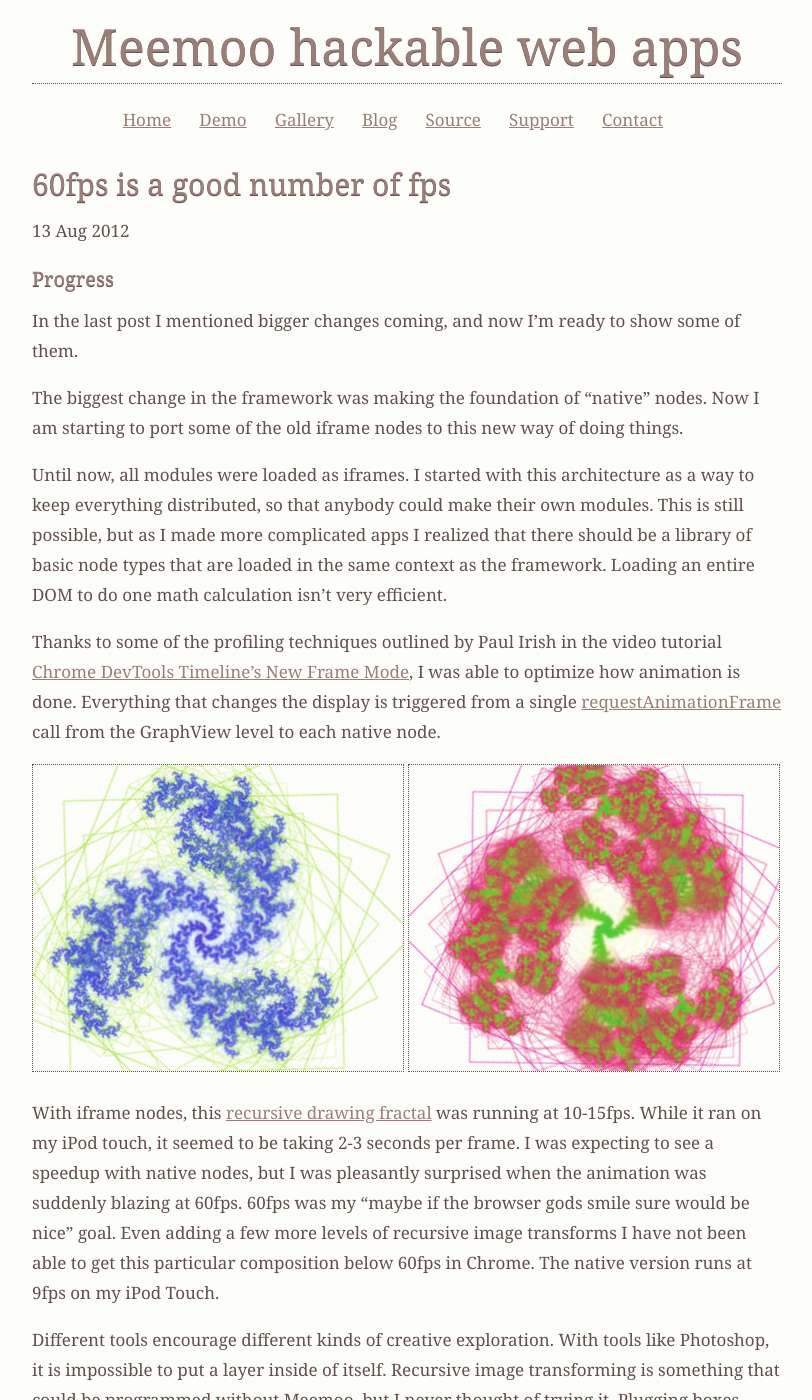
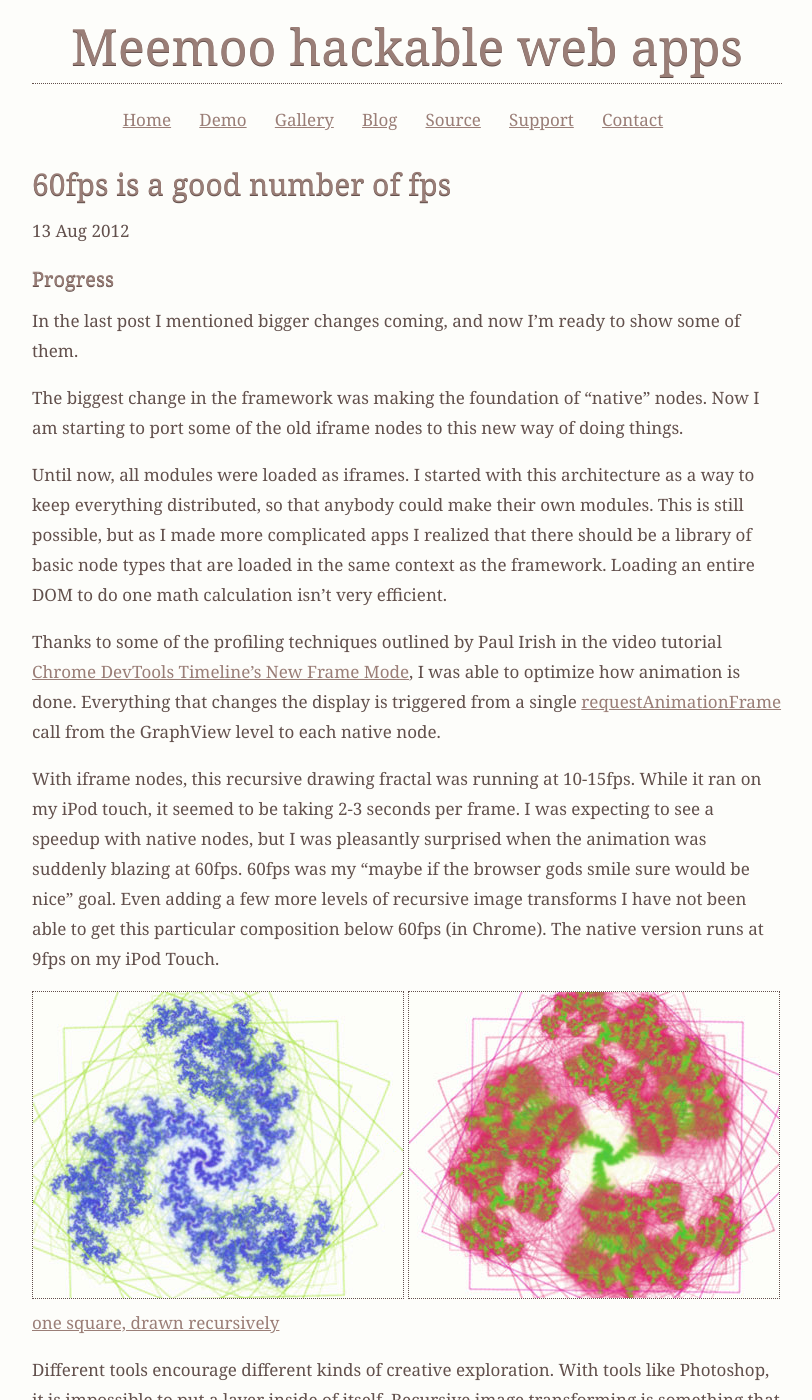
Before and after one commit to meemoo/meemoo.github.io, a Jekyll site: the page built from _posts/2012-08-13-60fps-is-a-good-number-of-fps.markdown, in a window 1280 px wide and 1400 px high. Shown: the whole window, without its empty margins (233-1045 px from the left). Built offline with Jekyll 4.4.1, drawn with Linux system fonts in a browser that asks for light colours; Markdown is read by kramdown in place of the engine named in the settings; comment, search, counter and statistics services are not loaded.

Commit message:
moved images

```diff
--- a/_posts/2012-08-13-60fps-is-a-good-number-of-fps.markdown
+++ b/_posts/2012-08-13-60fps-is-a-good-number-of-fps.markdown
@@ -16,15 +16,17 @@ Until now, all modules were loaded as iframes. I started with this architecture
 
 Thanks to some of the profiling techniques outlined by Paul Irish in the video tutorial [Chrome DevTools Timeline's New Frame Mode](http://www.youtube.com/watch?v=Vp524yo0p44), I was able to optimize how animation is done. Everything that changes the display is triggered from a single [requestAnimationFrame](https://developer.mozilla.org/en-US/docs/DOM/window.requestAnimationFrame) call from the GraphView level to each native node.
 
+With iframe nodes, this recursive drawing fractal was running at 10-15fps. While it ran on my iPod touch, it seemed to be taking 2-3 seconds per frame. I was expecting to see a speedup with native nodes, but I was pleasantly surprised when the animation was suddenly blazing at 60fps. 60fps was my "maybe if the browser gods smile sure would be nice" goal. Even adding a few more levels of recursive image transforms I have not been able to get this particular composition below 60fps (in Chrome). The native version runs at 9fps on my iPod Touch.
+
 <img src="http://meemoo.org/images/recursive-1.jpg" alt="recursive square" width="370" height="306"> <img src="http://meemoo.org/images/recursive-2.jpg" alt="recursive square" width="370" height="306">
-
-With iframe nodes, this [recursive drawing fractal](http://meemoo.org/iframework/#gist/3124854) was running at 10-15fps. While it ran on my iPod touch, it seemed to be taking 2-3 seconds per frame. I was expecting to see a speedup with native nodes, but I was pleasantly surprised when the animation was suddenly blazing at 60fps. 60fps was my "maybe if the browser gods smile sure would be nice" goal. Even adding a few more levels of recursive image transforms I have not been able to get this particular composition below 60fps in Chrome. The native version runs at 9fps on my iPod Touch.
+[one square, drawn recursively](http://meemoo.org/iframework/#gist/3124854)
 
 Different tools encourage different kinds of creative exploration. With tools like Photoshop, it is impossible to put a layer inside of itself. Recursive image transforming is something that could be programmed without Meemoo, but I never thought of trying it. Plugging boxes together with wires is quite different than writing code.
 
-Another design motivation behind Meemoo is the ability to quickly plug different tools together. The above fractal uses a simple square as the base image, but I wanted to try drawing the base image. Vilson Viera had made a Meemoo module fork of mr.doob's Harmony procedural drawing tool (Harmony was originally based on Ze Frank's [Scribbler](http://www.zefrank.com/scribbler/about.html) algorithms, so the algorithms live on). After a little bit of wiring and sketching, I liked what I saw. I added some animation to the transform variables, and got some interesting and life-like forms, flexing and recursing at 60fps. [Try it!](http://meemoo.org/iframework/#gist/3338251)
+Another design motivation behind Meemoo is the ability to quickly plug different tools together. The above fractal uses a simple square as the base image, but I wanted to try drawing the base image. Vilson Viera had made a Meemoo module fork of mr.doob's Harmony procedural drawing tool (Harmony was originally based on Ze Frank's [Scribbler](http://www.zefrank.com/scribbler/about.html) algorithms, so the algorithms live on). After a little bit of wiring and sketching, I liked what I saw. I added some animation to the transform variables, and got some interesting and life-like forms, flexing and recursing at 60fps.
 
 <img src="http://meemoo.org/images/recursive-harmony-1.jpg" alt="recursive sketch" width="370" height="306"> <img src="http://meemoo.org/images/recursive-harmony-2.jpg" alt="recursive square" width="370" height="306">
+[Try it!](http://meemoo.org/iframework/#gist/3338251)
 
 These recursive drawing experiments were inspired in part by Toby Schachman's [Recursive Drawing](http://recursivedrawing.com/) project. I should make it possible to directly manipulate the transform variables (move, scale, rotate) in each module. This will allow more fluid and direct experimentation.
 
```
